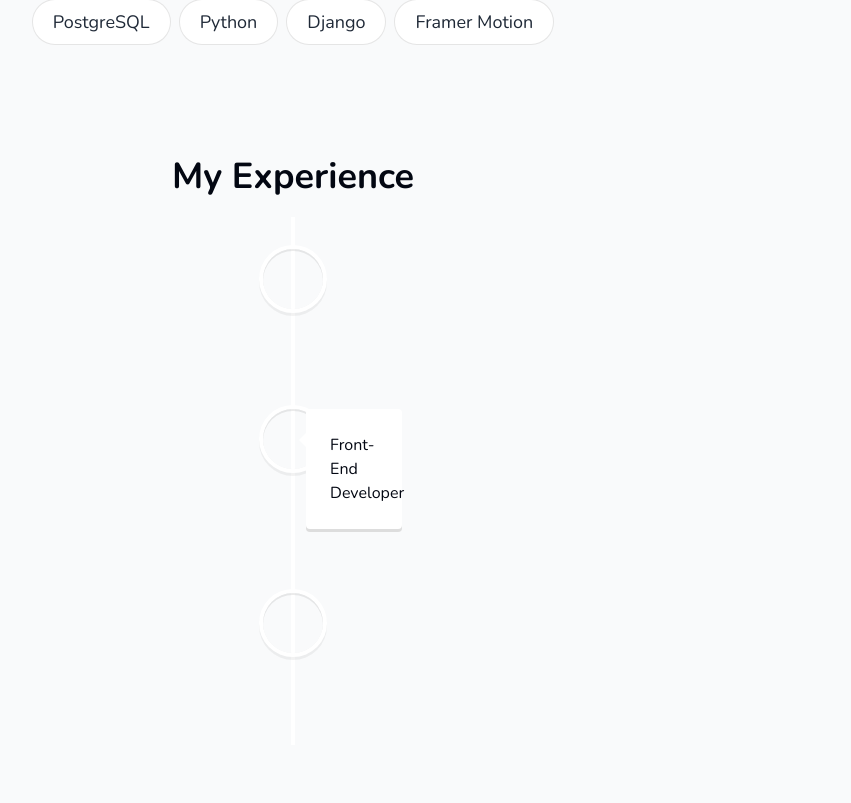
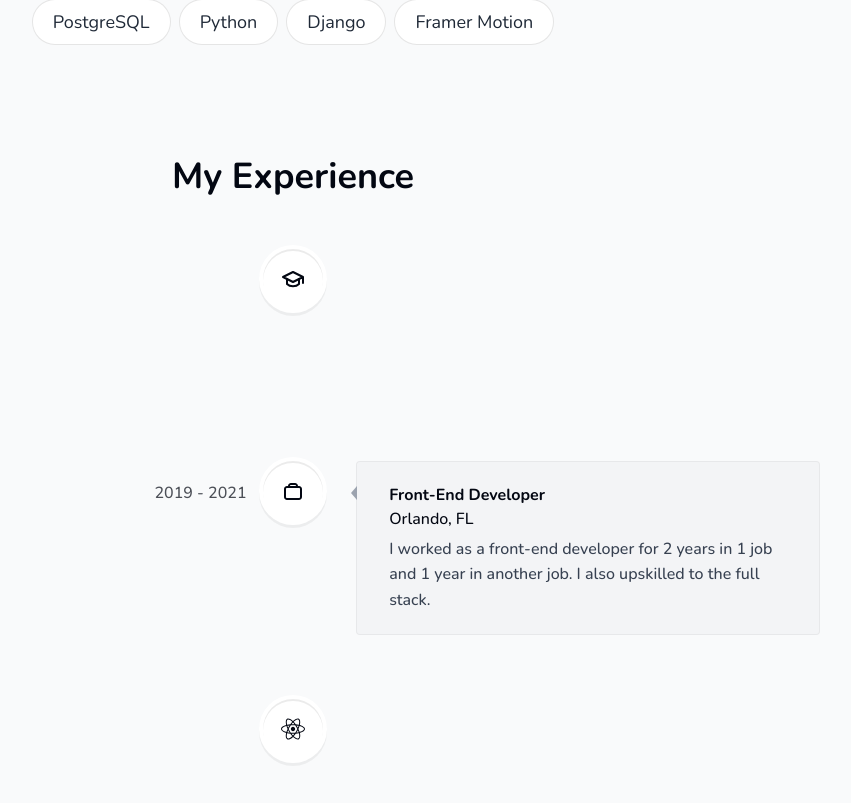
Before and after one commit to femiabimbola/next-portfolio, a Next.js app: page / in a window 1280 px wide. Shown: the part 2719-3522 px from the top of the page, without its empty margins (347-1198 px from the left). Before the commit the page ends 3464 px from the top, so only its background shows below. Built offline with nearby package versions, Linux system fonts and the light colour scheme.

Commit message:
fixed the bug on the vertical timeline

```diff
--- a/components/experience.tsx
+++ b/components/experience.tsx
@@ -1,3 +1,5 @@
+"use client";
+
 import React from "react";
 import SectionHeading from "@/components/section-heading";
 import {experiencesData} from "@/lib/data";
@@ -7,16 +9,36 @@
 } from "react-vertical-timeline-component";
 import "react-vertical-timeline-component/style.min.css";
 
-const Experince = () => {
+const Experience = () => {
   return (
-    <section>
+    <section id="experience">
       <SectionHeading> My Experience</SectionHeading>
-      <VerticalTimeline>
-        {/* Dont use key on third party component */}
-        {experiencesData.map((experienceItem, index) => (
+      <VerticalTimeline lineColor="">
+        {/* Dont use key as index on third party component */}
+        {experiencesData.map((item, index) => (
           <React.Fragment key={index}>
-            <VerticalTimelineElement>
-              <h3>{experienceItem.title}</h3>
+            <VerticalTimelineElement
+              visible={true}
+              contentStyle={{
+                background: "#f3f4f6",
+                boxShadow: "none",
+                border: "1px solid rgba(0, 0, 0, 0.05)",
+                textAlign: "left",
+                padding: "1.3rem 2rem",
+              }}
+              contentArrowStyle={{
+                borderRight: "0.4rem solid #9ca3af",
+              }}
+              date={item.date}
+              icon={item.icon}
+              iconStyle={{
+                background: "white",
+                fontSize: "1.5rem",
+              }}
+            >
+              <h3 className="font-bold capitalize">{item.title}</h3>
+              <p className=" !mt-0">{item.location}</p>
+              <p className="!mt-1 text-gray-700">{item.description}</p>
             </VerticalTimelineElement>
           </React.Fragment>
         ))}
@@ -25,4 +47,4 @@
   );
 };
 
-export default Experince;
+export default Experience;
--- a/lib/data.ts
+++ b/lib/data.ts
@@ -35,6 +35,7 @@
 
 export const experiencesData = [
   {
+    id:1,
     title: "Graduated bootcamp",
     location: "Miami, FL",
     description:
@@ -43,6 +44,7 @@
     date: "2019",
   },
   {
+    id:2,
     title: "Front-End Developer",
     location: "Orlando, FL",
     description:
@@ -51,6 +53,7 @@
     date: "2019 - 2021",
   },
   {
+    id:3,
     title: "Full-Stack Developer",
     location: "Houston, TX",
     description:
```
